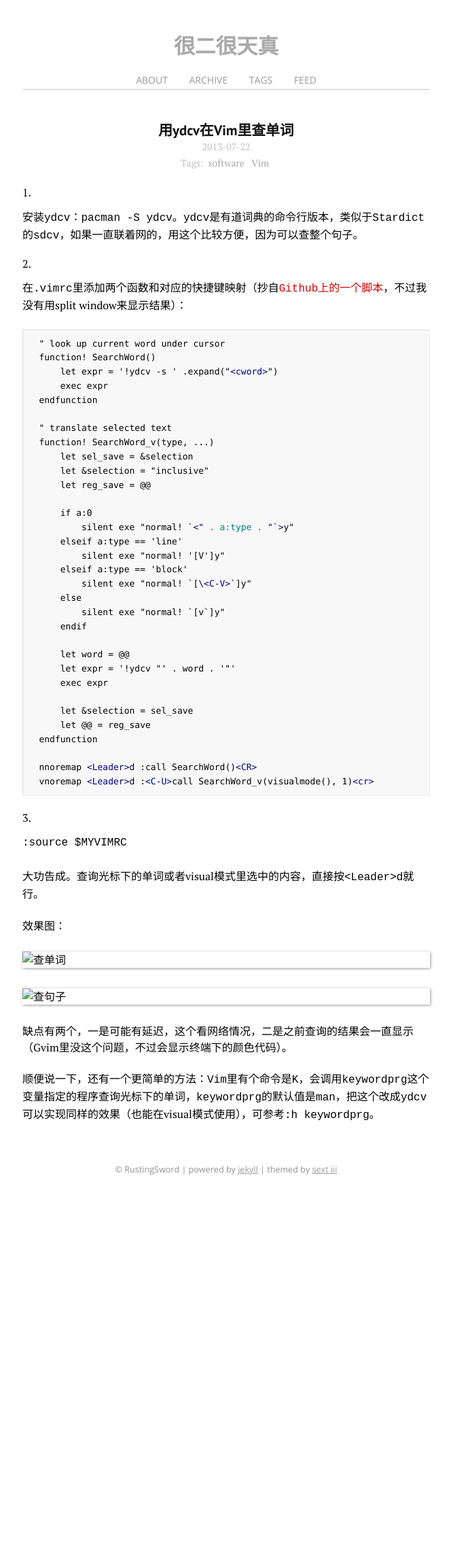
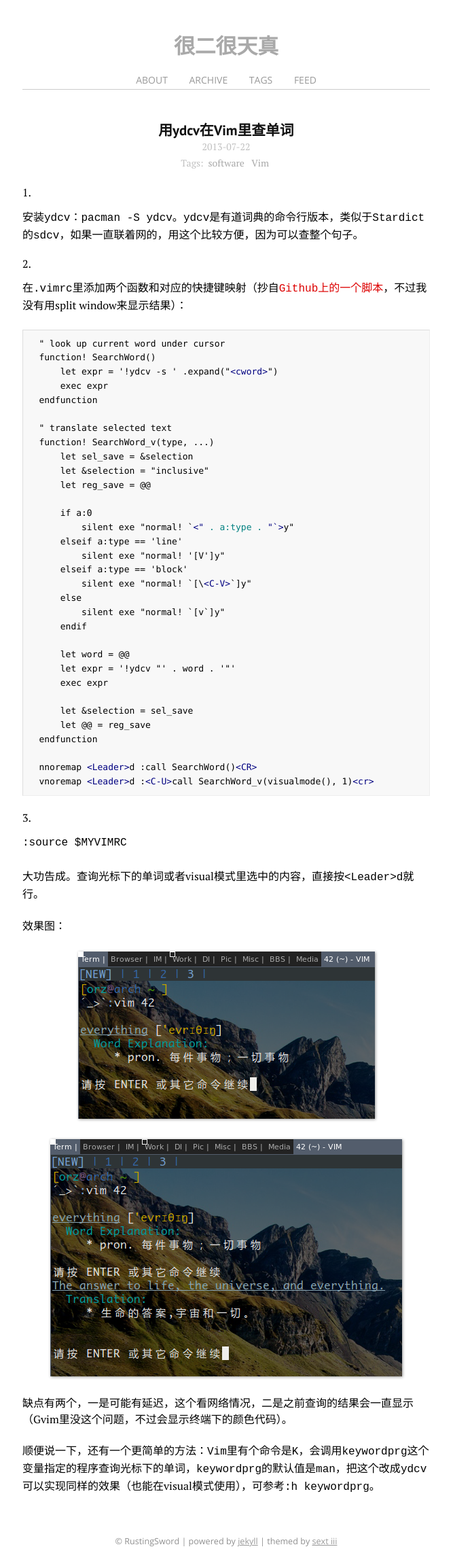
Before and after one commit to RustingSword/rustingsword.github.com, a Jekyll site: the page built from _posts/2013-07-22-look-up-words-in-vim-using-ydcv.markdown, in a window 1280 px wide. Shown: the whole page at 68% size, without its empty margins (307-974 px from the left). Built offline with Jekyll 4.4.1, drawn with Linux system fonts in a browser that asks for light colours; Markdown is read by kramdown in place of the engine named in the settings; before the commit the page ends 1757 px from its top, so only the background shows below that.

Commit message:
fix image path

```diff
--- a/_posts/2013-07-22-look-up-words-in-vim-using-ydcv.markdown
+++ b/_posts/2013-07-22-look-up-words-in-vim-using-ydcv.markdown
@@ -49,9 +49,9 @@ tags:
 
 效果图：
 
-![查单词](img/word.png "查单词")
+![查单词](/img/word.png "查单词")
 
-![查句子](img/sentence.png "查句子")
+![查句子](/img/sentence.png "查句子")
 
 缺点有两个，一是可能有延迟，这个看网络情况，二是之前查询的结果会一直显示（Gvim里没这个问题，不过会显示终端下的颜色代码）。
 
```
